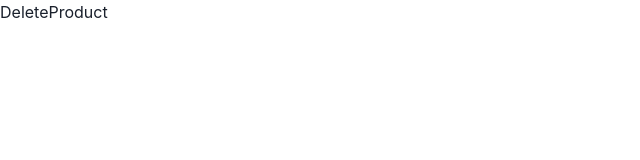
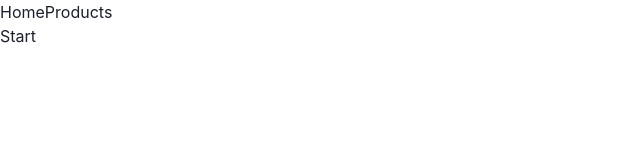
Before and after one commit to fishenchips/web-shop-examination, a Next.js app: page / in a window 1280 px wide. Shown: the top 160 px of the page, without its empty margins (0-640 px from the left). Built offline with nearby package versions, Linux system fonts and the light colour scheme.

Commit message:
creating first links to pages

```diff
--- a/pages/_app.tsx
+++ b/pages/_app.tsx
@@ -2,6 +2,7 @@ import type { AppProps } from "next/app";
 import { ChakraProvider } from "@chakra-ui/react";
 import { QueryClient, QueryClientProvider } from "@tanstack/react-query";
 import { ReactQueryDevtools } from "@tanstack/react-query-devtools";
+import Link from "next/link";
 
 import { Loading } from "../components/loading/Loading";
 
@@ -11,6 +12,10 @@ const App = ({ Component, pageProps }: AppProps) => {
   return (
     <ChakraProvider>
       <QueryClientProvider client={queryClient}>
+        <div>
+          <Link href="/">Home</Link>
+          <Link href="/products">Products</Link>
+        </div>
         <Loading />
         <Component {...pageProps} />
         <ReactQueryDevtools />
--- a/pages/index.tsx
+++ b/pages/index.tsx
@@ -1,10 +1,7 @@
-/* import Head from "next/head";
-import Image from "next/image"; */
-
-import DeleteProduct from "../components/DeleteProduct";
+/* import Head from "next/head";*/
 
 const Home = () => {
-  return <DeleteProduct />;
+  return <p>Start</p>;
 };
 
 export default Home;
```
